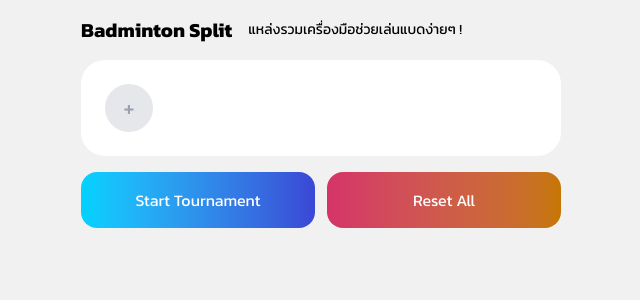
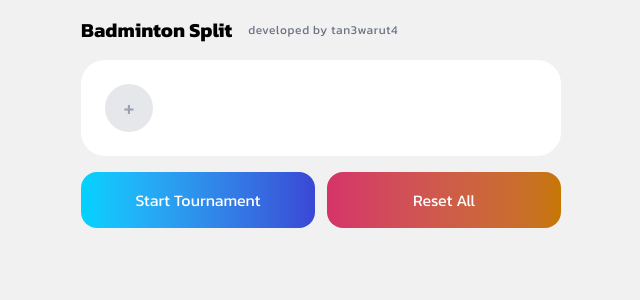
Before and after one commit to tan3warut4/bad-spit, a Next.js app: page / in a window 1280 px wide. Shown: the top 300 px of the page, without its empty margins (319-959 px from the left). Built offline with nearby package versions, Linux system fonts and the light colour scheme.

Commit message:
nav subtt

```diff
--- a/app/components/main/Navbar.tsx
+++ b/app/components/main/Navbar.tsx
@@ -4,7 +4,7 @@ const Navbar = () => {
   return (
     <div className='w-full max-w-5xl mx-auto py-4 flex gap-4 px-4'>
         <div className='font-semibold text-xl'>Badminton Split</div>
-        <div className='text-sm self-center'> แหล่งรวมเครื่องมือช่วยเล่นแบดง่ายๆ !</div>
+        <div className='text-xs text-gray-500 tracking-wider self-center'>developed by tan3warut4</div>
     </div>
   )
 }
```
